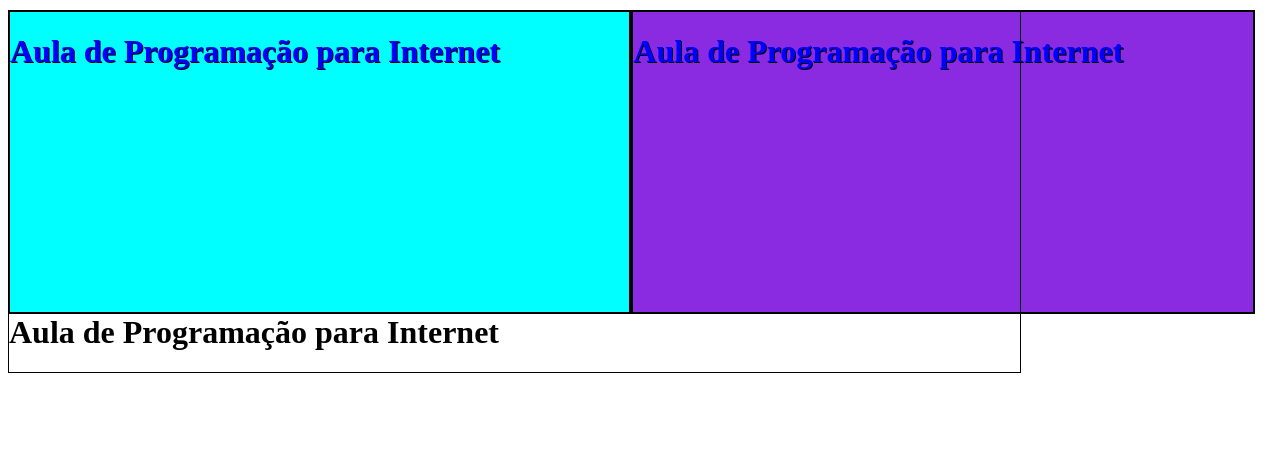
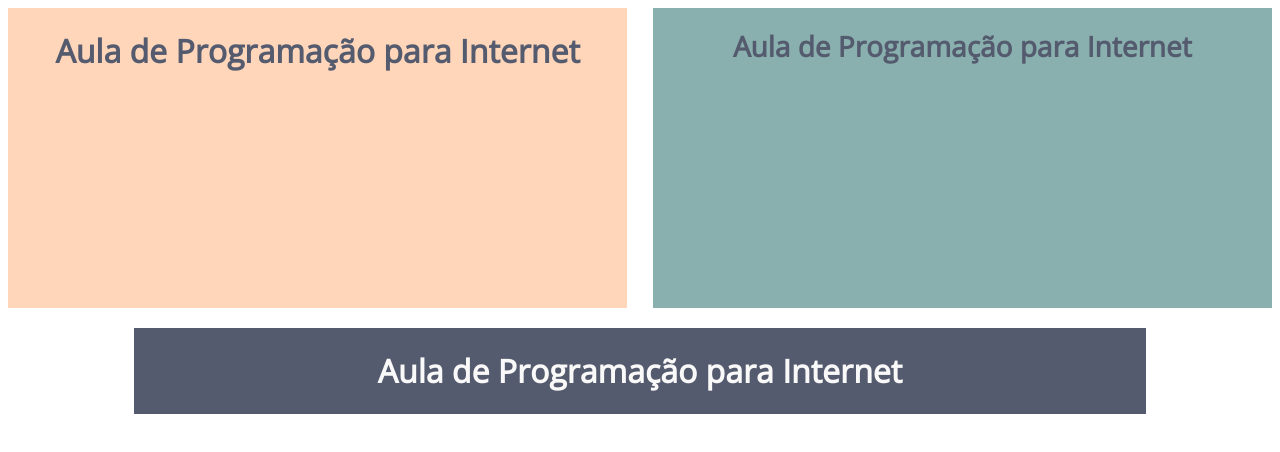
Before and after one commit to MarconiCop/Projetos-HTML, a plain HTML site: page Aula 16-08/index.html in a window 1280 px wide. Drawn offline with nearby package versions, Linux system fonts and the light colour scheme; a web font is replaced by a local one.

Commit message:
Finalizações da aula

```diff
--- a/Aula 16-08/style.css
+++ b/Aula 16-08/style.css
@@ -1,30 +1,55 @@
+@import url('https://fonts.googleapis.com/css2?family=WindSong&display=swap');
+@import url('https://fonts.googleapis.com/css2?family=Open+Sans:wght@300&display=swap');
 
-.topo h1{
-    color: blue;
-    text-shadow: 1px  1px #000;
+.topo {
+	width: 49%;
+	height: 300px;
+	position: relative;
+	float: left;
+	background-color: #aaff00;
 }
 
-.topo{
-    width: 49%;
-    height: 300px;
-    border: 2px solid #000;
-    position: relative;
-    float:left;
-    background-color: green;
+.topo h1 {
+	text-align: center;
+	width: 90%;
+	margin-left: 5%;
+	font-family: 'Open Sans', sans-serif;
+	color: #555B6E;
 }
 
-#esquerda{
-    background-color: aqua;
+#esquerda {
+	background-color: #FFD6BA;
 }
 
-#direita{
-    background-color: blueviolet;
+#direita {
+	float: right;
+	right: 0px;
+	background-color: #89B0AE;
+	font-size: 14px;
 }
 
-.baixo{
-    margin-top: 10px;
-    width: 80%;
-    height: auto;
-    position: relative;
-    border: 1px solid #000;
+.baixo {
+	width: 80%;
+	height: auto;
+	position: relative;
+	float: left;
+	margin-left: 10%;
+	margin-top: 20px;
+	background-color: #555B6E;
 }
+
+.baixo h1 {
+	width: 70%;
+	margin-left: 15%;
+	text-align: center;
+	font-family: 'Open Sans', sans-serif;
+	color: #FAF9F9;
+}
+
+div{
+    transition: 1s;
+}
+
+div:hover{
+    background-color: #aa3344;
+}
```
